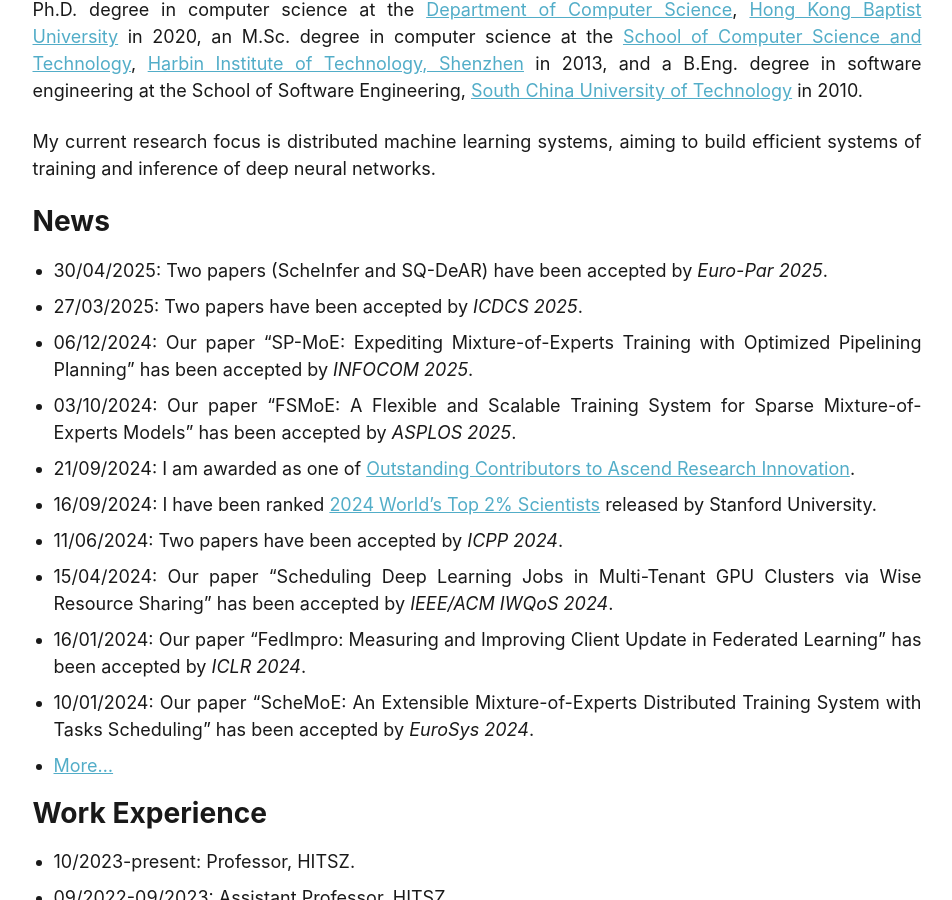
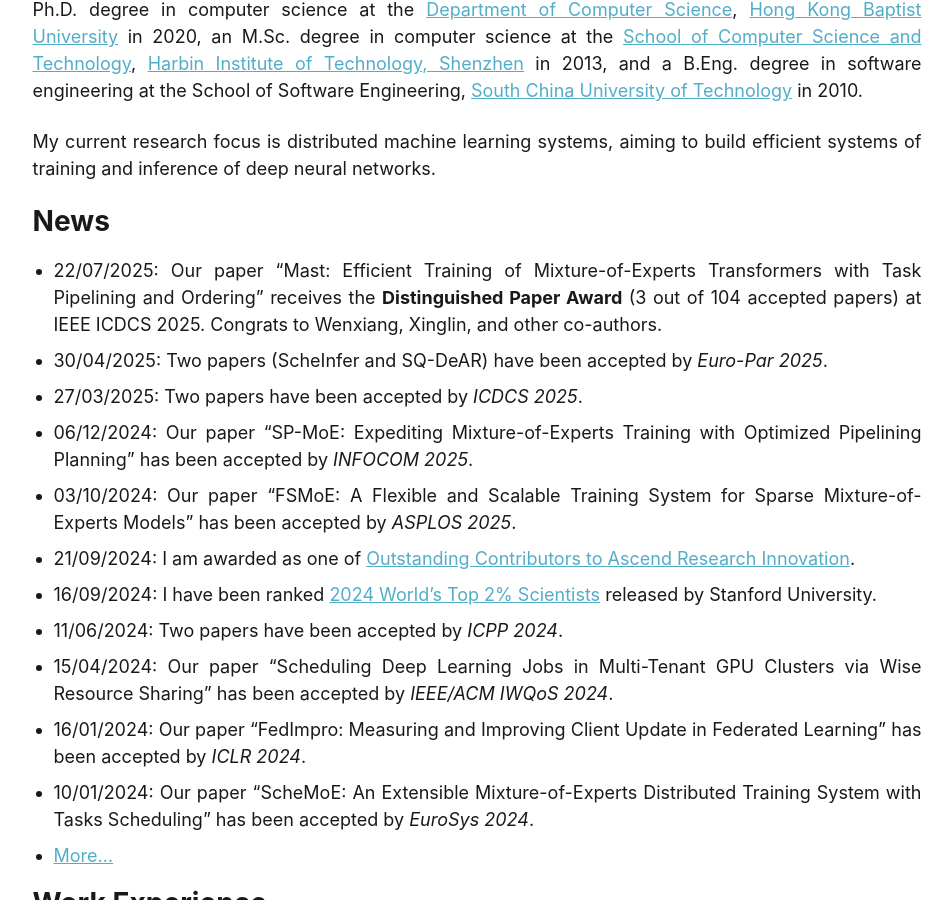
Before and after one commit to shaohuais/shaohuais.github.io, a Jekyll site: the page built from about.md, in a window 1280 px wide and 900 px high, scrolled down 487 px. Shown: the whole window, without its empty margins (163-1115 px from the left). Built offline with Jekyll 4.4.1, drawn with Linux system fonts in a browser that asks for light colours; some of the changed text lies outside the part shown.

Commit message:
update homepage

```diff
--- a/about.md
+++ b/about.md
@@ -17,6 +17,7 @@ My current research focus is distributed machine learning systems, aiming to bui
 
 News
 ======
+- 22/07/2025: Our paper "Mast: Efficient Training of Mixture-of-Experts Transformers with Task Pipelining and Ordering" receives the **Distinguished Paper Award** (3 out of 104 accepted papers) at IEEE ICDCS 2025. Congrats to Wenxiang, Xinglin, and other co-authors.
 - 30/04/2025: Two papers (ScheInfer and SQ-DeAR) have been accepted by *Euro-Par 2025*.
 - 27/03/2025: Two papers have been accepted by *ICDCS 2025*.
 - 06/12/2024: Our paper "SP-MoE: Expediting Mixture-of-Experts Training with Optimized Pipelining Planning" has been accepted by *INFOCOM 2025*.
@@ -92,6 +93,8 @@ Professional Activities
 
 Awards and Prizes
 ======
+- 2025, Distinguished Paper Award of IEEE ICDCS 2025.
+- 2025, Huawei Best Technology Collaboration Award (华为最佳技术合作奖).
 - 2024, Outstanding Contributors to Ascend Research Innovation (昇腾科研创新卓越贡献者). \[[Link](https://mp.weixin.qq.com/s/ocCWaCDPmQ4vjoOFqra3OQ)\]
 - 2021, Best Paper Award of IEEE INFOCOM 2021. \[[Link](https://infocom2021.ieee-infocom.org/awards.html)\]
 - 2020, Yakun Scholarship Scheme for Mainland Postgraduate Students, Hong Kong Baptist University. \[[Link](https://www.comp.hkbu.edu.hk/v1/?pid=48)\]
```
